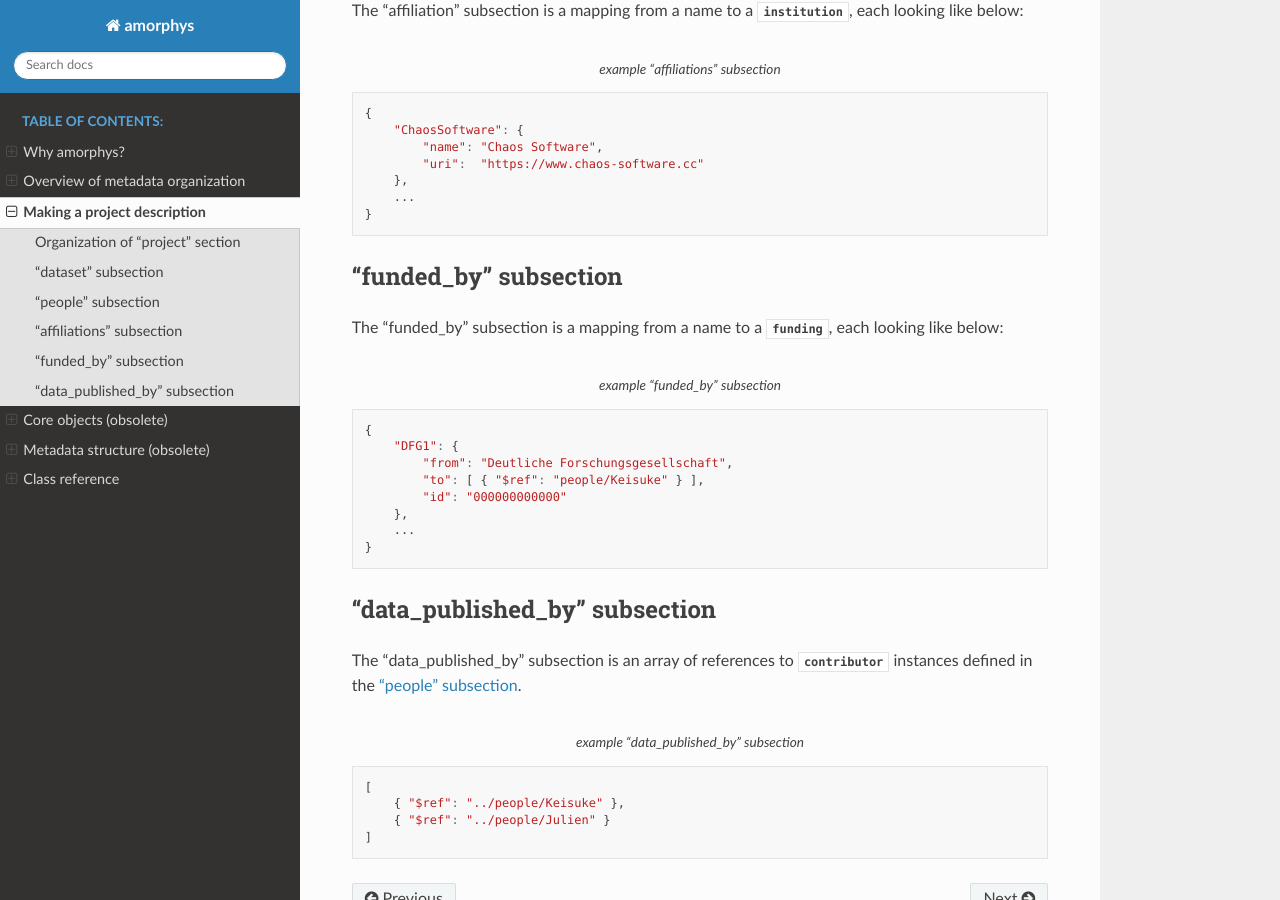
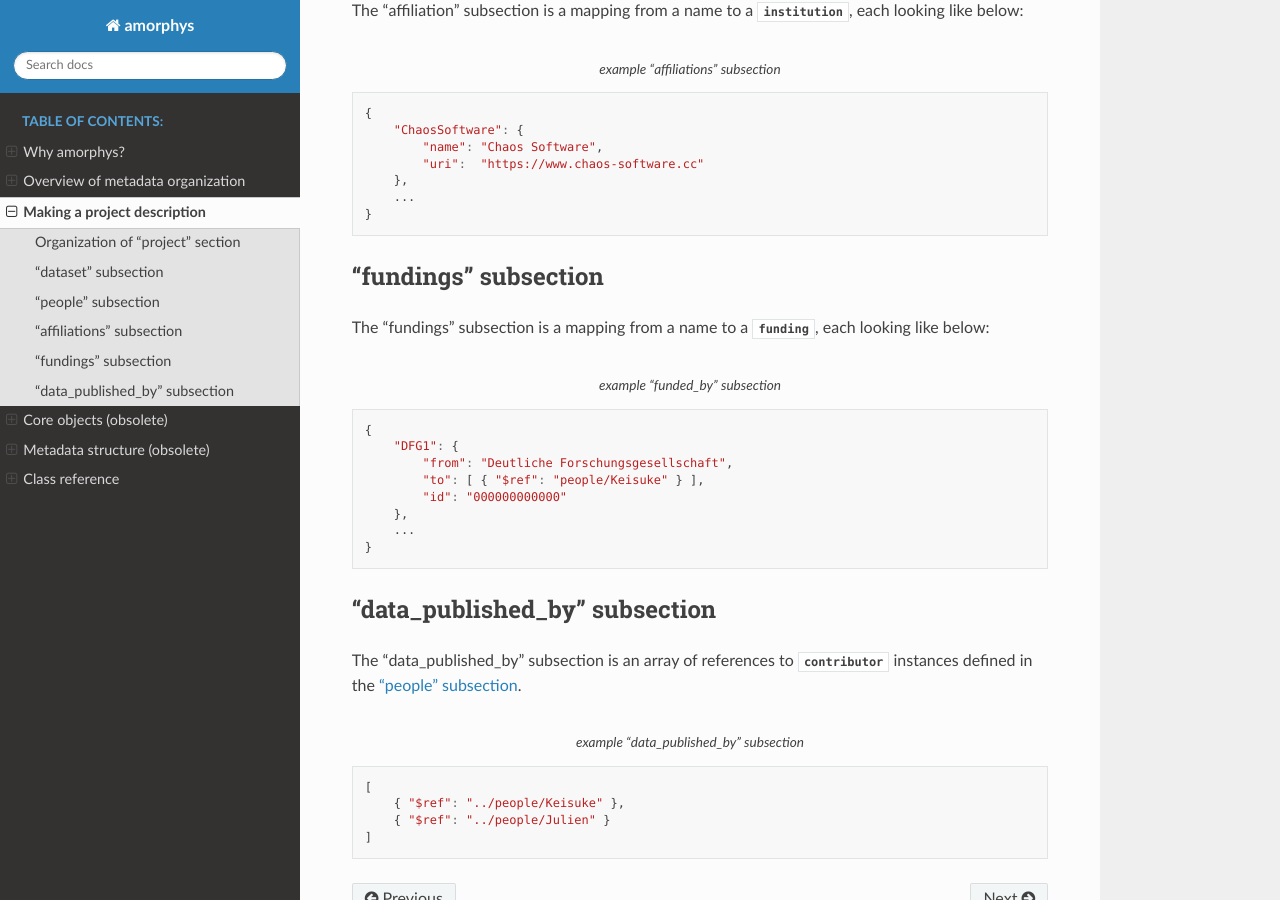
Before and after one commit to gwappa/amorphys, a Sphinx documentation site: the page built from docs/source/write/project_description.rst, in a window 1280 px wide and 900 px high, scrolled down 2746 px. Built offline with Sphinx 7.4.7 and the Read the Docs theme 2.0.0, drawn with Linux system fonts in a browser that asks for light colours; some of the changed text lies outside the part shown.

Commit message:
change terminology, funded_by to fundings

```diff
--- a/docs/source/_static/sections/project.json
+++ b/docs/source/_static/sections/project.json
@@ -28,7 +28,7 @@
         ...
     },
 
-    "funded_by": {
+    "fundings": {
         "DFG": {
             "name": "Deutliche Forschungsgesellschaft",
             ...
--- a/docs/source/write/project_description.rst
+++ b/docs/source/write/project_description.rst
@@ -63,10 +63,10 @@ The "affiliation" subsection is a mapping from a name to a :py:class:`institutio
 
 .. _describing_fundings:
 
-"funded_by" subsection
+"fundings" subsection
 -----------------------
 
-The "funded_by" subsection is a mapping from a name to a :py:class:`funding`, each looking like below:
+The "fundings" subsection is a mapping from a name to a :py:class:`funding`, each looking like below:
 
 .. literalinclude:: /_static/sections/project_fundings.json
     :language: javascript
```
Also changed, not shown: 1 other file.
